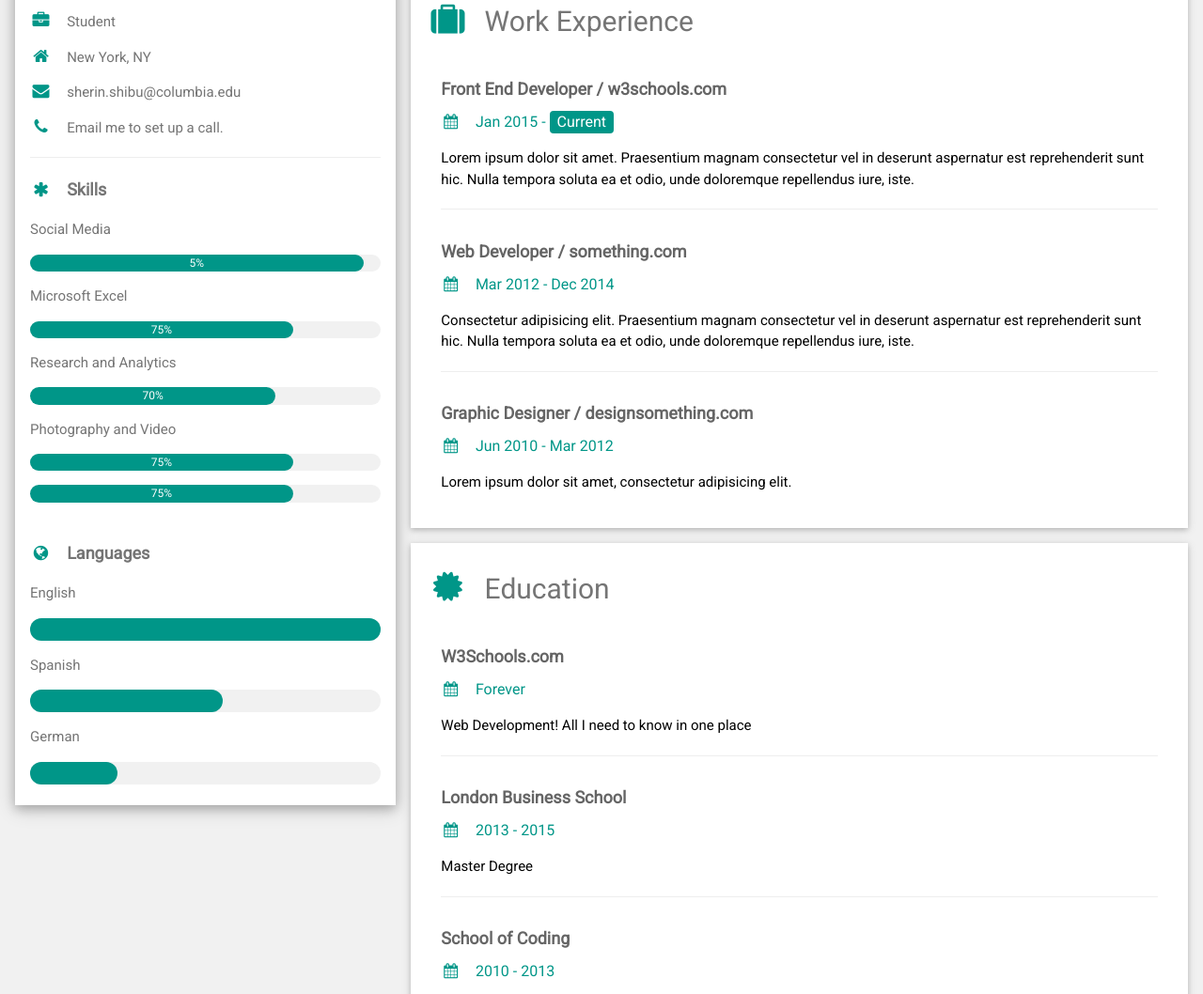
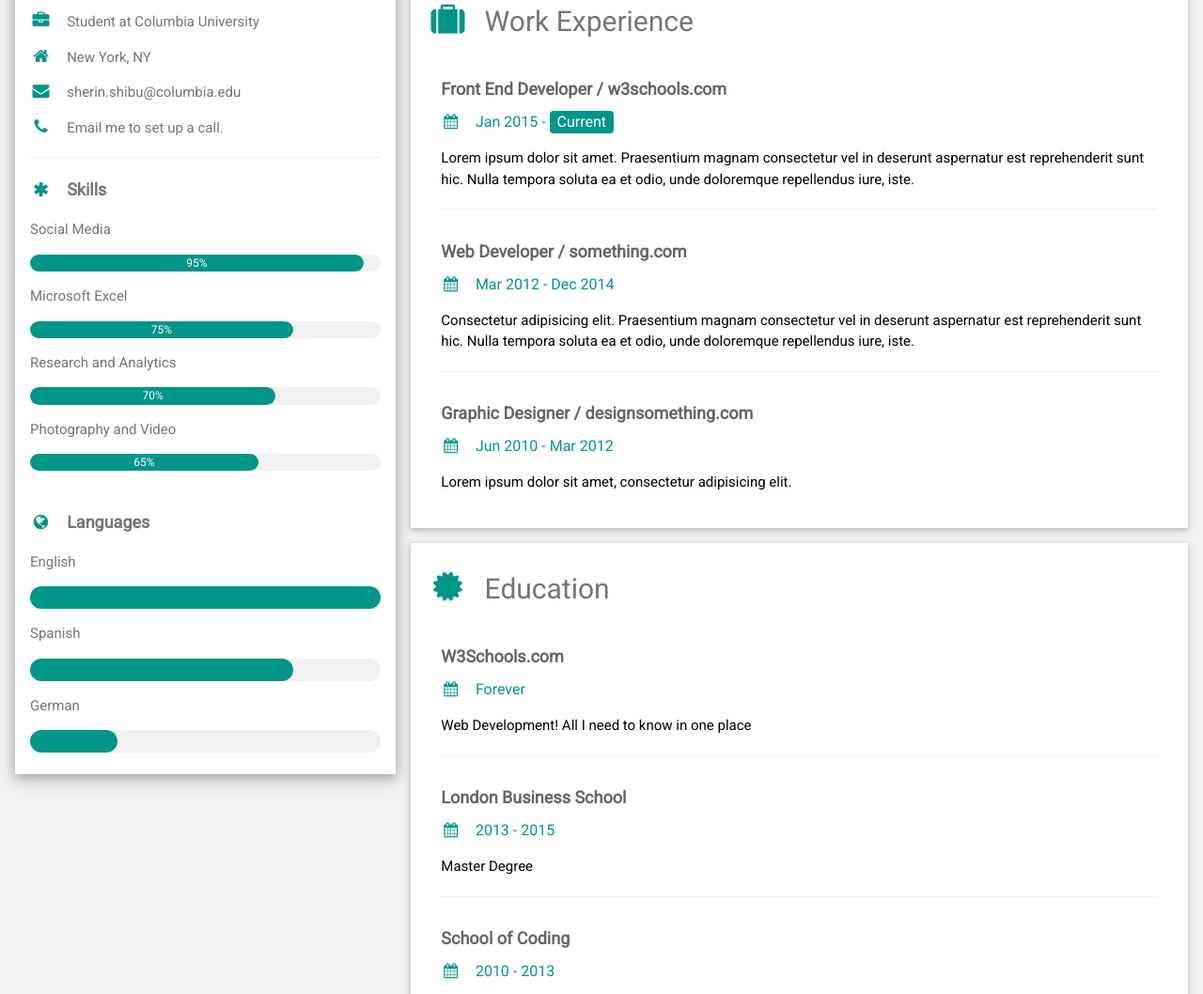
Before and after one commit to sshibu/sshibu.github.io, a plain HTML site: page index.html in a window 1280 px wide. Shown: the part 42-1100 px from the top of the page at 94% size. Drawn offline with nearby package versions, Linux system fonts and the light colour scheme.

Commit message:
add image

```diff
--- a/index.html
+++ b/index.html
@@ -1,6 +1,6 @@
 <!DOCTYPE html>
 <html>
-<title>W3.CSS Template</title>
+<title>Sherin Shibu</title>
 <meta charset="UTF-8">
 <meta name="viewport" content="width=device-width, initial-scale=1">
 <link rel="stylesheet" href="https://www.w3schools.com/w3css/4/w3.css">
@@ -28,7 +28,7 @@ html,body,h1,h2,h3,h4,h5,h6 {font-family: "Roboto", sans-serif}
           </div>
         </div>
         <div class="w3-container">
-          <p><i class="fa fa-briefcase fa-fw w3-margin-right w3-large w3-text-teal"></i>Student</p>
+          <p><i class="fa fa-briefcase fa-fw w3-margin-right w3-large w3-text-teal"></i>Student at Columbia University</p>
           <p><i class="fa fa-home fa-fw w3-margin-right w3-large w3-text-teal"></i>New York, NY</p>
           <p><i class="fa fa-envelope fa-fw w3-margin-right w3-large w3-text-teal"></i>sherin.shibu@columbia.edu</p>
           <p><i class="fa fa-phone fa-fw w3-margin-right w3-large w3-text-teal"></i>Email me to set up a call.</p>
@@ -37,7 +37,7 @@ html,body,h1,h2,h3,h4,h5,h6 {font-family: "Roboto", sans-serif}
           <p class="w3-large"><b><i class="fa fa-asterisk fa-fw w3-margin-right w3-text-teal"></i>Skills</b></p>
           <p>Social Media</p>
           <div class="w3-light-grey w3-round-xlarge w3-small">
-            <div class="w3-container w3-center w3-round-xlarge w3-teal" style="width:95%">5%</div>
+            <div class="w3-container w3-center w3-round-xlarge w3-teal" style="width:95%">95%</div>
           </div>
           <p>Microsoft Excel</p>
           <div class="w3-light-grey w3-round-xlarge w3-small">
@@ -51,11 +51,7 @@ html,body,h1,h2,h3,h4,h5,h6 {font-family: "Roboto", sans-serif}
           </div>
           <p>Photography and Video</p>
           <div class="w3-light-grey w3-round-xlarge w3-small">
-            <div class="w3-container w3-center w3-round-xlarge w3-teal" style="width:75%">75%</div>
-          </div>
-          <p></p>
-          <div class="w3-light-grey w3-round-xlarge w3-small">
-            <div class="w3-container w3-center w3-round-xlarge w3-teal" style="width:75%">75%</div>
+            <div class="w3-container w3-center w3-round-xlarge w3-teal" style="width:65%">65%</div>
           </div>
           <br>
 
@@ -66,7 +62,7 @@ html,body,h1,h2,h3,h4,h5,h6 {font-family: "Roboto", sans-serif}
           </div>
           <p>Spanish</p>
           <div class="w3-light-grey w3-round-xlarge">
-            <div class="w3-round-xlarge w3-teal" style="height:24px;width:55%"></div>
+            <div class="w3-round-xlarge w3-teal" style="height:24px;width:75%"></div>
           </div>
           <p>German</p>
           <div class="w3-light-grey w3-round-xlarge">
```
Also changed, not shown: images/SherinShibu.jpg (added), 1 other file.
